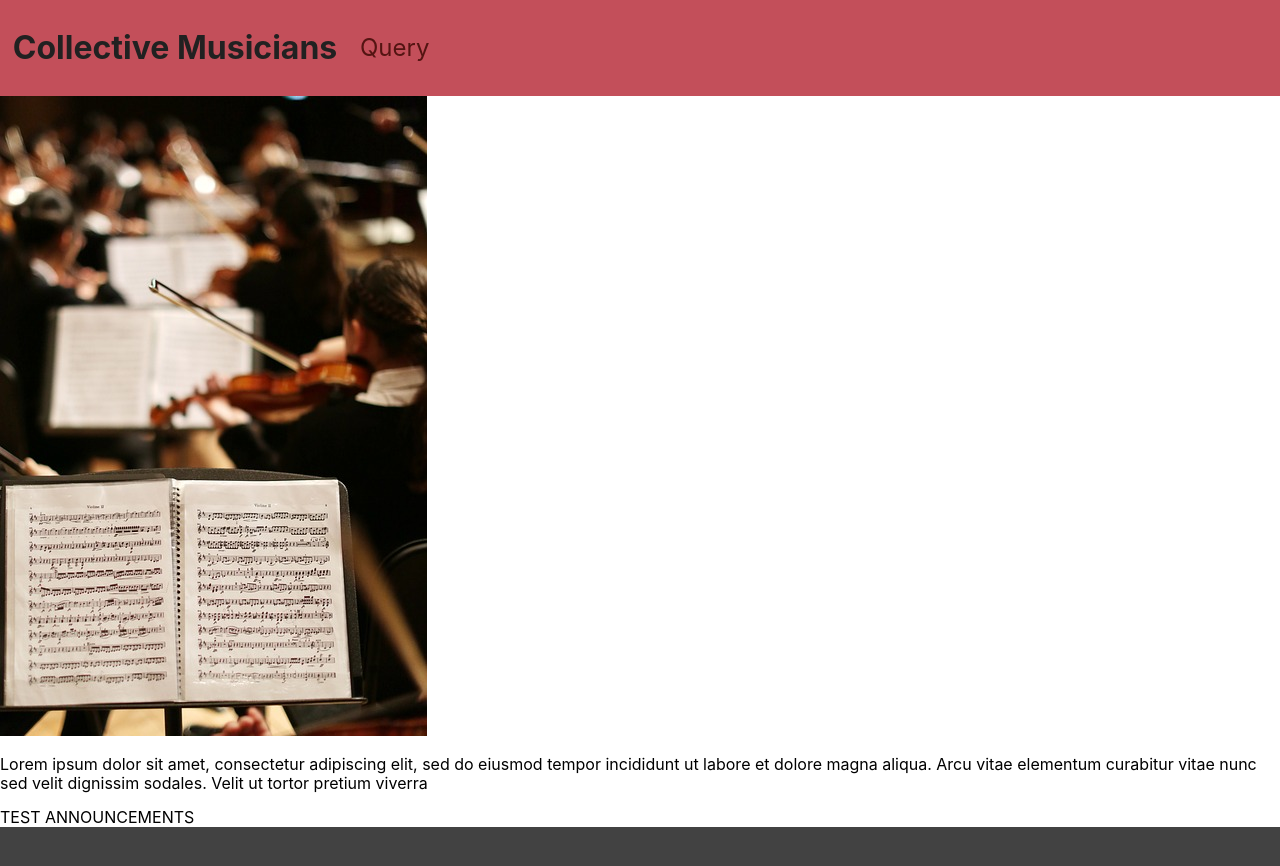
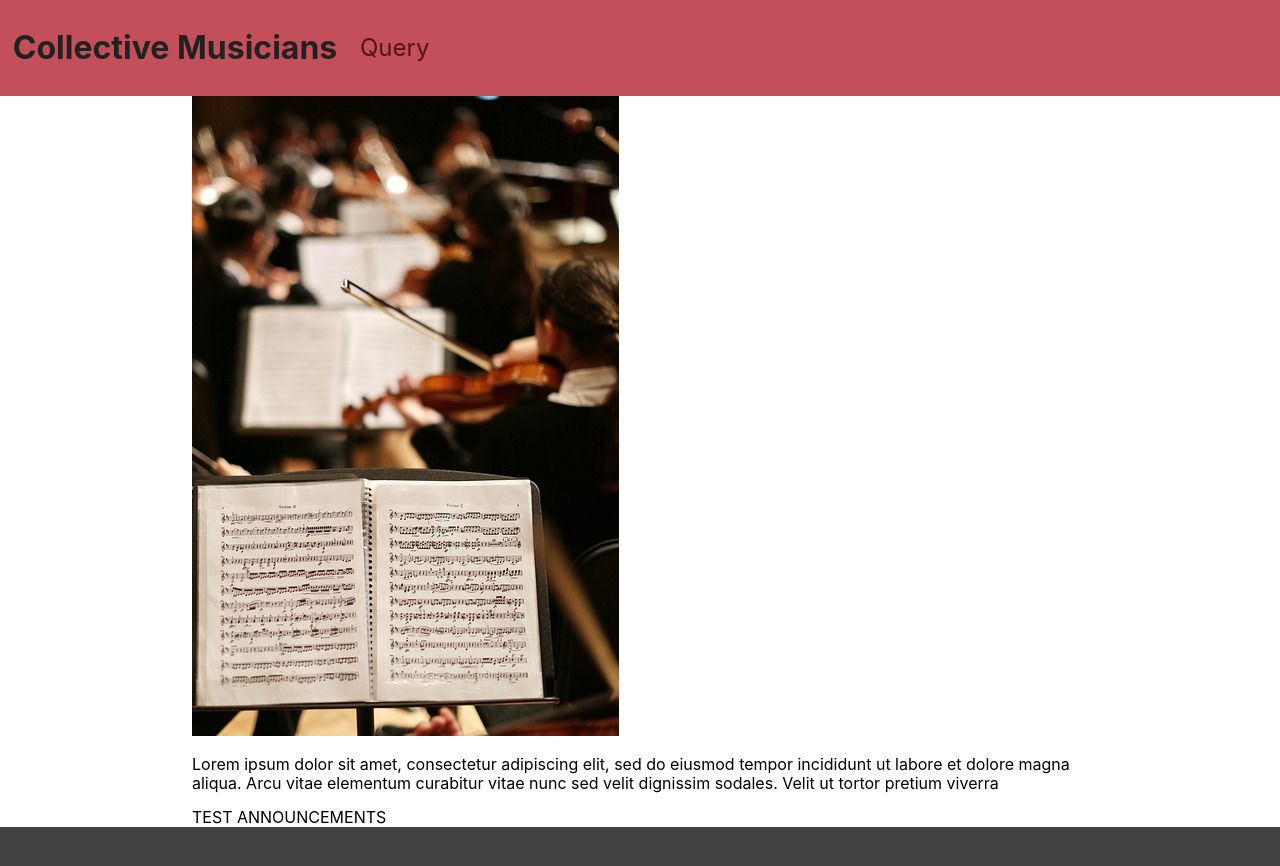
Before and after one commit to ARW2705/Collective-Musicians-Client, a React (Create React App) app: page / in a window 1280 px wide. Shown: the top 866 px of the page. Built offline with nearby package versions, Linux system fonts and the light colour scheme; no server answers.

Commit message:
refactor: change overall route width to 70%

```diff
--- a/src/routing/routes/AppRoutes.css
+++ b/src/routing/routes/AppRoutes.css
@@ -1,4 +1,5 @@
 .route {
   height: 100%;
-  width: 100%;
+  width: 70%;
+  margin: 0 auto;
 }
```
